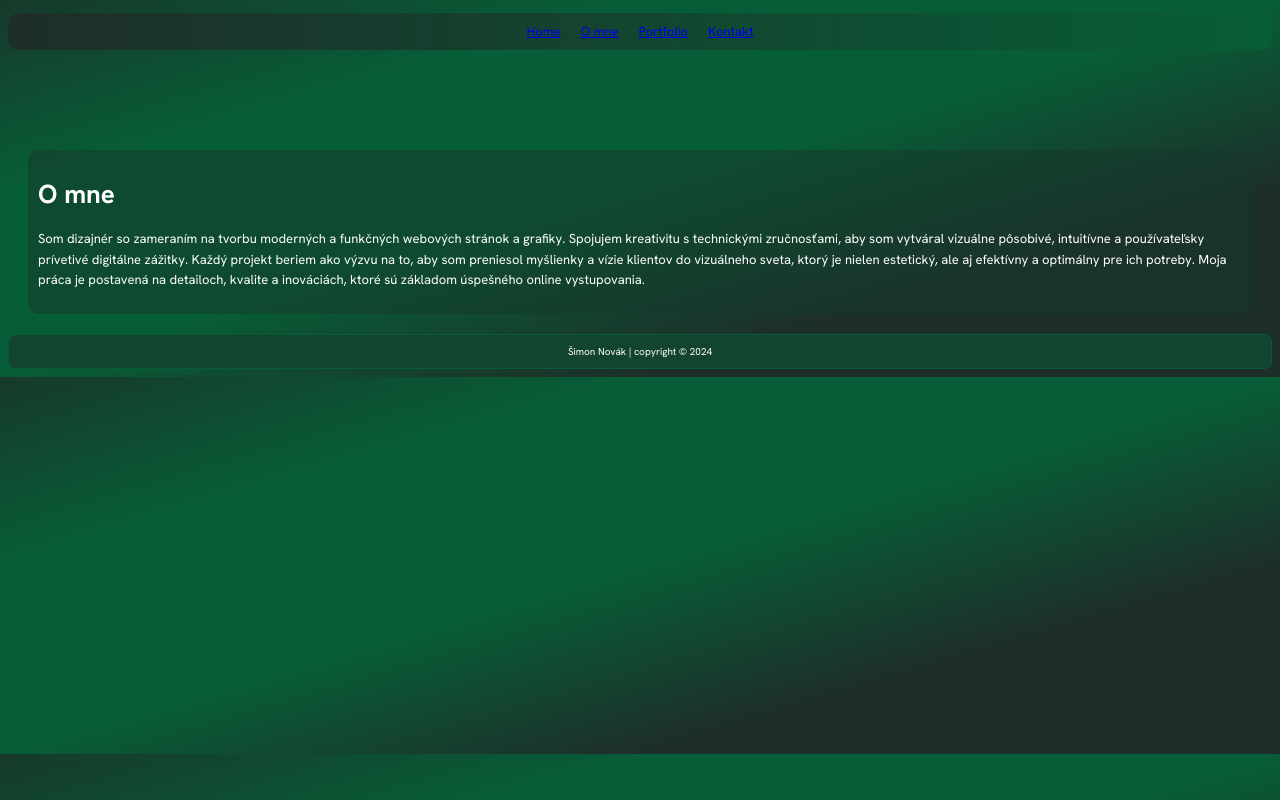
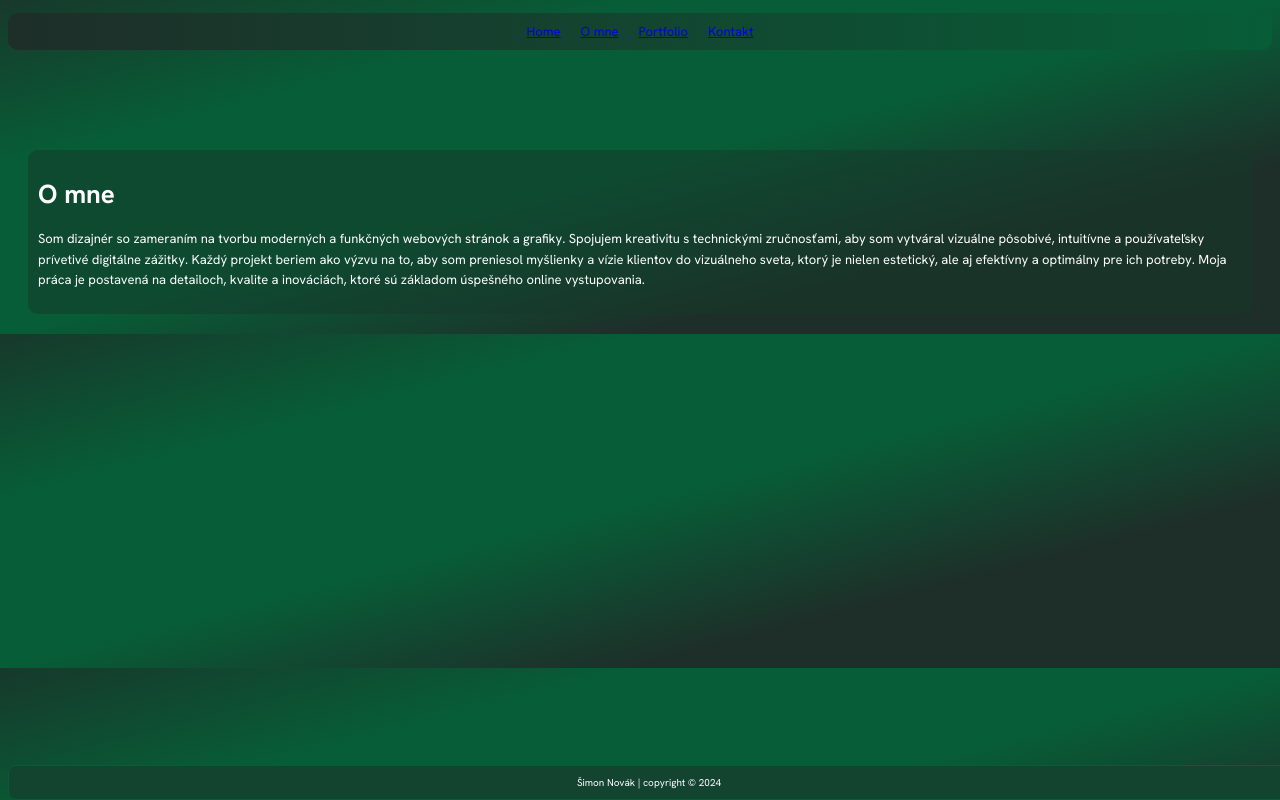
Before and after one commit to TruYaku/Shimiho-repozitar, a plain HTML site: page aboutme.html in a window 1280 px wide. Drawn offline with Linux system fonts and the light colour scheme.

Commit message:
opraveny footer

```diff
--- a/style.css
+++ b/style.css
@@ -177,7 +177,6 @@ main{
     border-radius: 10px;
     padding: 10px;
     text-align: left;
-    text-
 }
 
 
@@ -201,6 +200,9 @@ main{
         border: 1px solid rgb(7, 93, 55);
         background-color: rgb(19, 68, 47);
         font-size: x-small;
+        position: fixed;
+        bottom: 0;
+        width: 100%;
 
     }
 }
```
